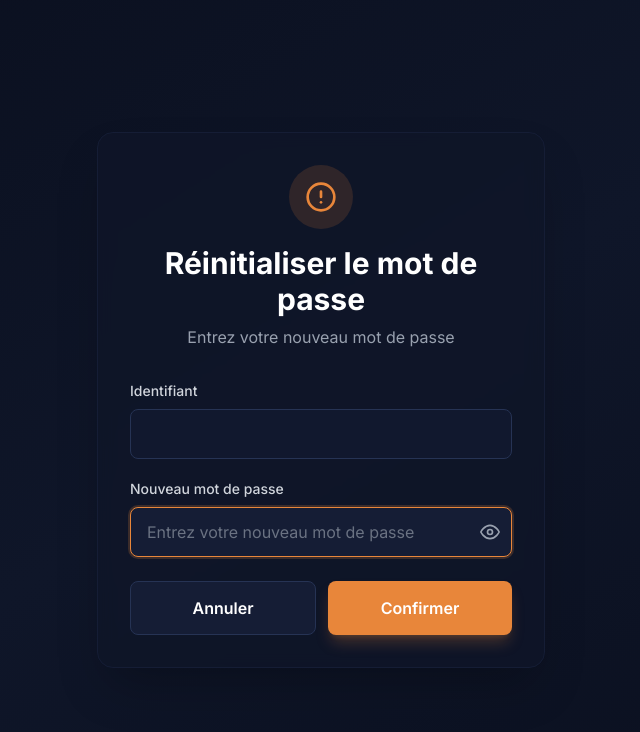
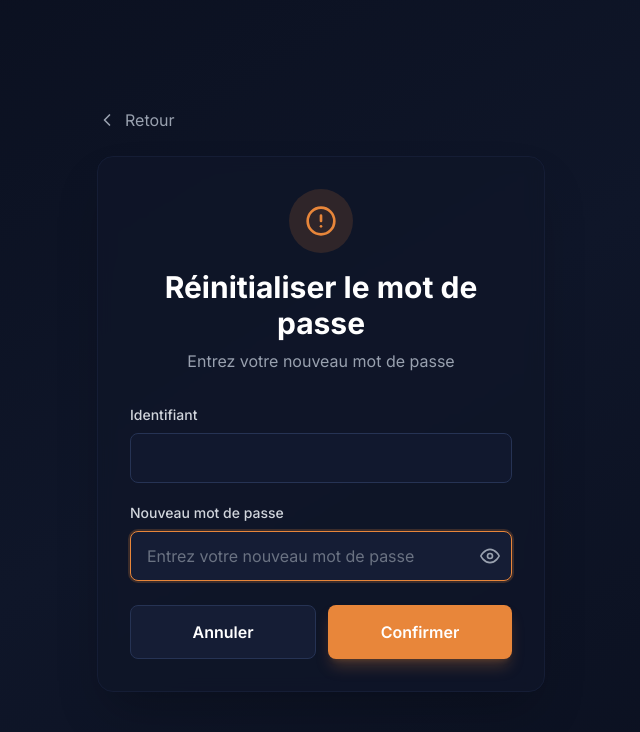
Before and after one commit to AlessandroCastrucci/DeepLink, a React (Vite) app: page /reset-password in a window 1280 px wide. Shown: the top 732 px of the page, without its empty margins (319-959 px from the left). Built offline with nearby package versions, Linux system fonts and the light colour scheme; no server answers.

Commit message:
Update reset-password back button layout

```diff
--- a/src/pages/ResetPasswordPage.tsx
+++ b/src/pages/ResetPasswordPage.tsx
@@ -59,6 +59,26 @@ export default function ResetPasswordPage() {
     <div className="fixed inset-0 bg-gradient-to-br from-dark-900 via-dark-800 to-dark-900 overflow-auto">
       <div className="flex min-h-full items-center justify-center px-4 py-8 sm:py-12">
         <div className="w-full max-w-md">
+          <button
+            onClick={handleCancel}
+            className="mb-4 sm:mb-6 flex items-center gap-2 text-gray-400 transition-colors hover:text-white"
+          >
+            <svg
+              xmlns="http://www.w3.org/2000/svg"
+              width="20"
+              height="20"
+              viewBox="0 0 24 24"
+              fill="none"
+              stroke="currentColor"
+              strokeWidth="2"
+              strokeLinecap="round"
+              strokeLinejoin="round"
+            >
+              <path d="m15 18-6-6 6-6" />
+            </svg>
+            Retour
+          </button>
+
           <div className="rounded-2xl bg-dark-800/80 p-6 sm:p-8 shadow-2xl backdrop-blur-sm border border-dark-700">
             <div className="mb-6 sm:mb-8 text-center">
               <div className="mx-auto mb-3 sm:mb-4 flex h-14 w-14 sm:h-16 sm:w-16 items-center justify-center rounded-full bg-accent-500/15">
```
